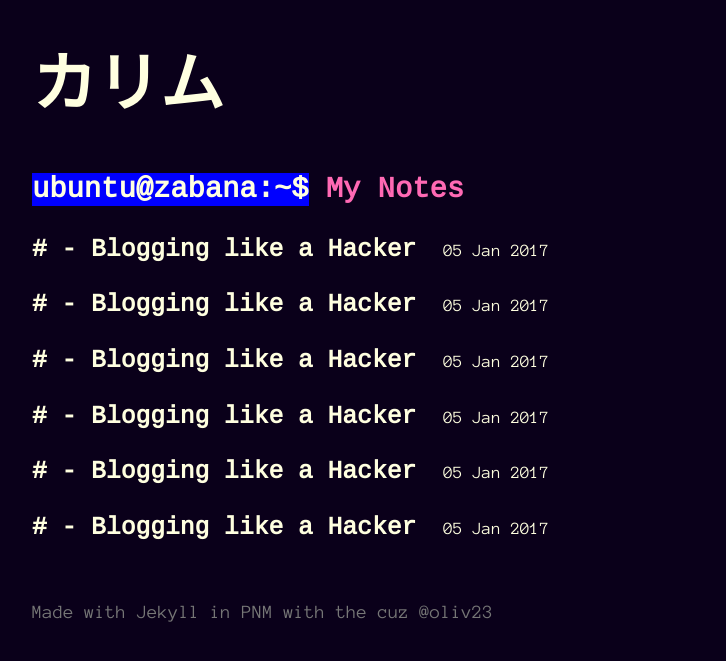
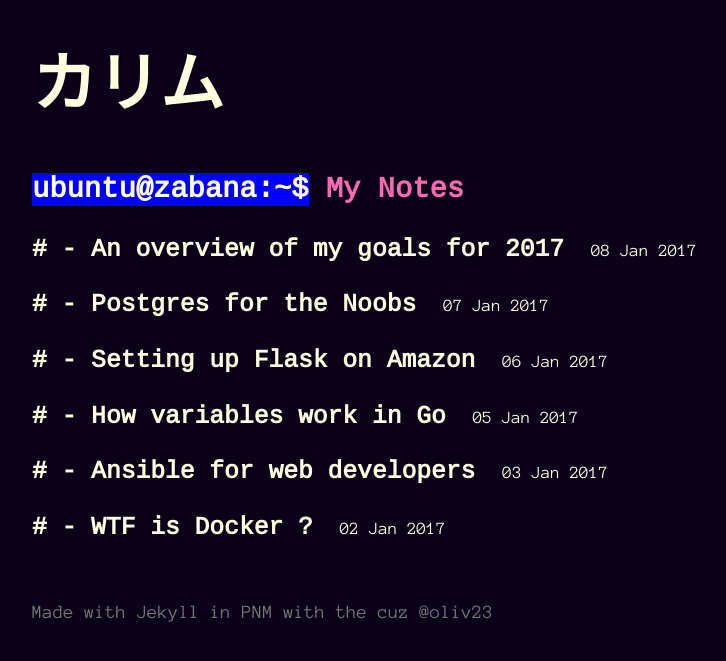
Before and after one commit to Zabanaa/zabanaa.github.io, a Jekyll site: the page built from notes.html, in a window 1280 px wide. Shown: the top 661 px of the page, without its empty margins (16-742 px from the left). Built offline with Jekyll 4.4.1, drawn with Linux system fonts in a browser that asks for light colours.

Commit message:
rename blog posts and change the blurb in the about section

```diff
--- a/_dev/pug/about.pug
+++ b/_dev/pug/about.pug
@@ -7,8 +7,9 @@ section.about
     article.about__text
 
         p
-            | My name is Karim Cheurfi, I'm 25 years old and I'm a full stack developer. I live
-            | between Paris, London and Brighton. In Paris, I connect people together at <a href="https://numa.co">Numa</a>,
+            | My name is Karim Cheurfi, I'm 25 years old and I'm a full stack developer
+            | based in Paris, France (currently) and Brighton, UK.
+            | In Paris, I connect people together at <a href="https://numa.co">Numa</a>,
             | and when I'm in Brighton I mentor under-represented students at <a href="https://codebar.io/">Codebar.</a>
 
         p
--- a/_dev/sass/sections/_notes.sass
+++ b/_dev/sass/sections/_notes.sass
@@ -16,6 +16,9 @@
 
     text-decoration: none
 
+    &:hover
+        color: $light-blue
+
     h2
         font-size: 1.4em
         margin-bottom: 10px
--- a/_includes/about.html
+++ b/_includes/about.html
@@ -1,5 +1,6 @@
-<section class="about"><h2 class="section-heading"><span>ubuntu@zabana:~$</span><span> whoami</span></h2><article class="about__text"><p>My name is Karim Cheurfi, I'm 25 years old and I'm a full stack developer. I live
-between Paris, London and Brighton. In Paris, I connect people together at <a href="https://numa.co">Numa</a>,
+<section class="about"><h2 class="section-heading"><span>ubuntu@zabana:~$</span><span> whoami</span></h2><article class="about__text"><p>My name is Karim Cheurfi, I'm 25 years old and I'm a full stack developer
+based in Paris, France (currently) and Brighton, UK.
+In Paris, I connect people together at <a href="https://numa.co">Numa</a>,
 and when I'm in Brighton I mentor under-represented students at <a href="https://codebar.io/">Codebar.</a></p><p>I'm a massive cyberpunk nerd with an interest in Open Source and Photography. In my free
 time I like to hack on fun projects, play / watch football with friends, gulp banana smoothies while
 reading Hacker News and cycle (among other things, like obsessing over my .vimrc config).</p></article></section>
--- a/_posts/2017-01-05-test-post-2.md
+++ /dev/null
@@ -1,5 +0,0 @@
----
-layout: post
-title: Blogging like a Hacker
----
-Hello
--- a/_posts/2017-01-05-test-post-3.md
+++ /dev/null
@@ -1,5 +0,0 @@
----
-layout: post
-title: Blogging like a Hacker
----
-Hello
--- a/_posts/2017-01-05-test-post-4.md
+++ /dev/null
@@ -1,5 +0,0 @@
----
-layout: post
-title: Blogging like a Hacker
----
-Hello
--- a/_posts/2017-01-05-test-post-5.md
+++ /dev/null
@@ -1,5 +0,0 @@
----
-layout: post
-title: Blogging like a Hacker
----
-Hello
--- a/_posts/2017-01-05-test-post-6.md
+++ /dev/null
@@ -1,5 +0,0 @@
----
-layout: post
-title: Blogging like a Hacker
----
-Hello
--- a/_posts/2017-01-05-test-post.md
+++ b/_posts/2017-01-06-setting-up-flask-on-amazon.md
@@ -1,6 +1,6 @@
 ---
 layout: post
-title: Blogging like a Hacker
+title: Setting up Flask on Amazon
 ---
 
 `python setup.py`
```
Also changed, not shown: _dev/sass/sections/_post.sass (+5 -7 lines), _layouts/post.html (+3 -4 lines), _posts/2017-01-02-wtf-is-docker.md (added, +49 -0 lines), _posts/2017-01-03-ansible-for-web-developers.md (added, +49 -0 lines), _posts/2017-01-05-how-variables-work-in-go.md (added, +49 -0 lines), _posts/2017-01-07-postgresql-for-the-noobs.md (added, +49 -0 lines), _posts/2017-01-08-my-goals-for-2017.md (added, +49 -0 lines), assets/css/main.css.
